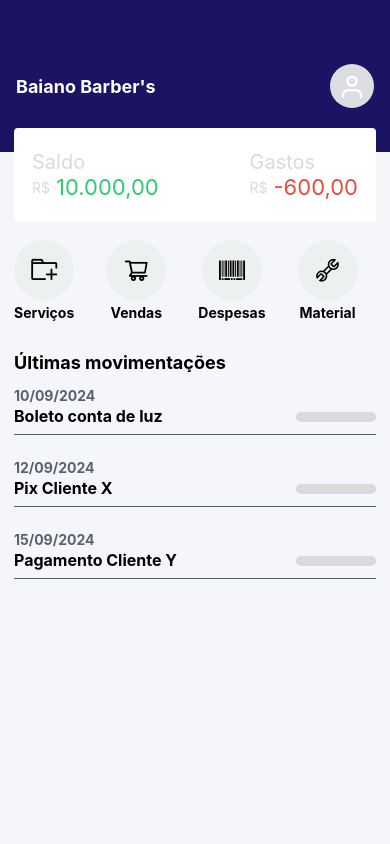
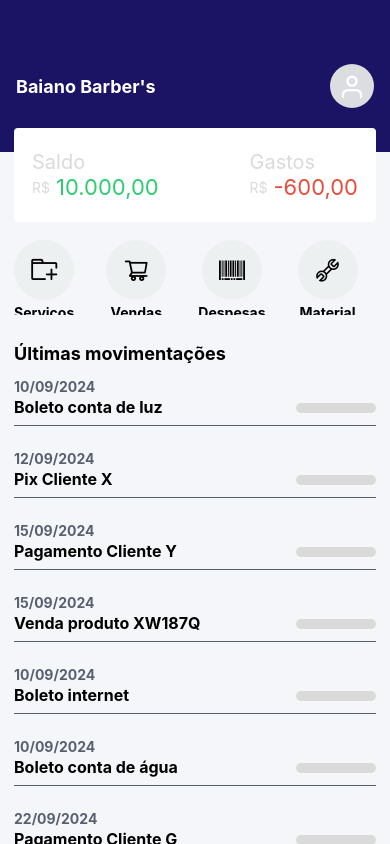
Before and after one commit to GustavoMarialva/barbearia, a React Native app: screen / in a window 390 px wide. Built offline with nearby package versions, Linux system fonts and the light colour scheme.

Commit message:
adiciona exemplos de receitas e despesas

```diff
--- a/src/pages/Home/index.js
+++ b/src/pages/Home/index.js
@@ -27,6 +27,38 @@ const list = [
     label: "Pagamento Cliente Y",
     value: "65,00",
     date: "15/09/2024",
+    type: 1, //receita
+  },
+
+  {
+    id: 4,
+    label: "Venda produto XW187Q",
+    value: "97,00",
+    date: "15/09/2024",
+    type: 1, //receita
+  },
+
+  {
+    id: 5,
+    label: "Boleto internet",
+    value: "99,99",
+    date: "10/09/2024",
+    type: 0, //despesas
+  },
+
+  {
+    id: 6,
+    label: "Boleto conta de água",
+    value: "115,90",
+    date: "10/09/2024",
+    type: 0, //despesas
+  },
+
+  {
+    id: 7,
+    label: "Pagamento Cliente G",
+    value: "175,00",
+    date: "22/09/2024",
     type: 1, //receita
   },
 ];
```
